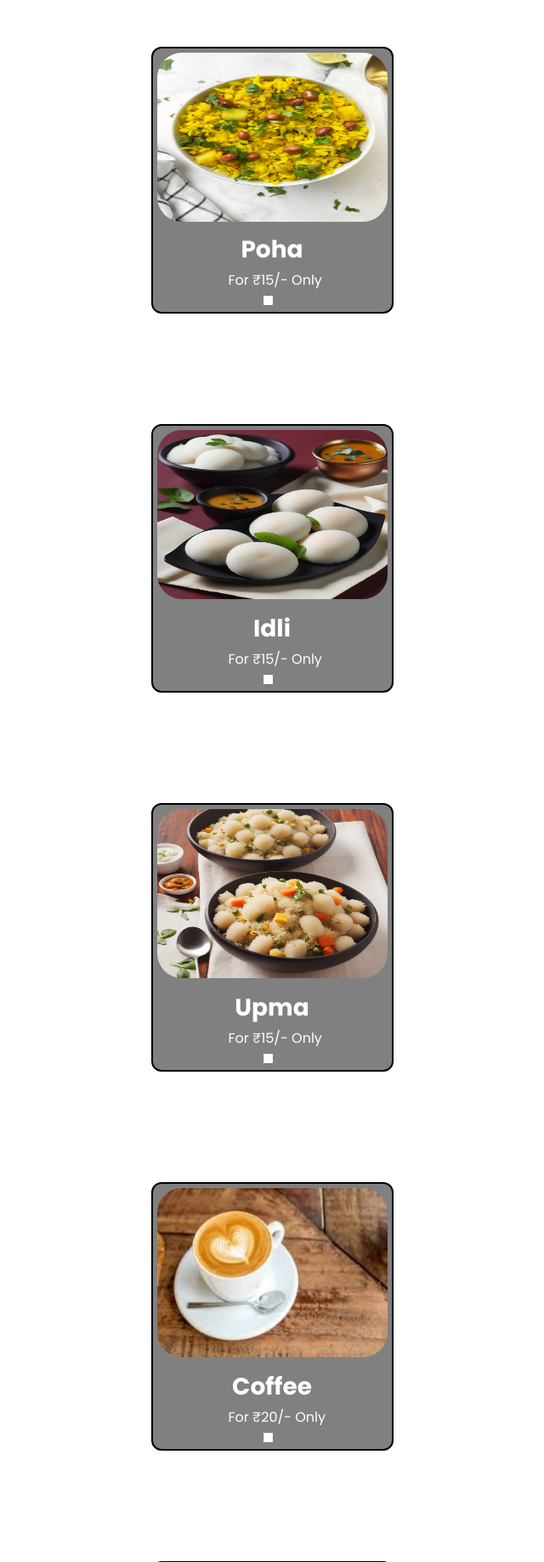
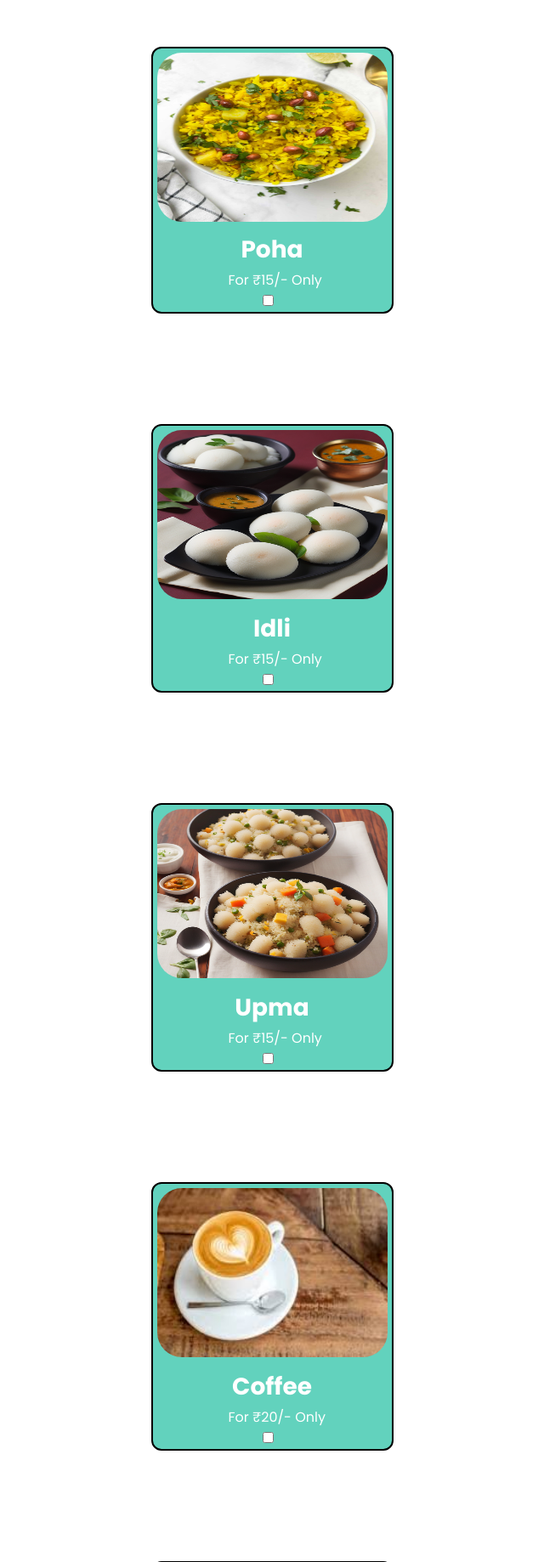
Before and after one commit to Prajwal5761/Mess-Buddy, a Django app: page /dashboard/menu/ in a window 1280 px wide. Shown: the top 1838 px of the page at 85% size, without its empty margins (400-1040 px from the left). Run offline with Django 5.2, Linux system fonts and the light colour scheme.

Commit message:
in style.css color is modified..

```diff
--- a/static/style.css
+++ b/static/style.css
@@ -303,7 +303,7 @@ header {
     margin: 10px;
     border: 2px solid black;
     border-radius: 12px;
-    background: gray;
+    background: rgba(66, 201, 176, 0.826);
 }
 
 .Poha h4 {
```
Also changed, not shown: db.sqlite3.
